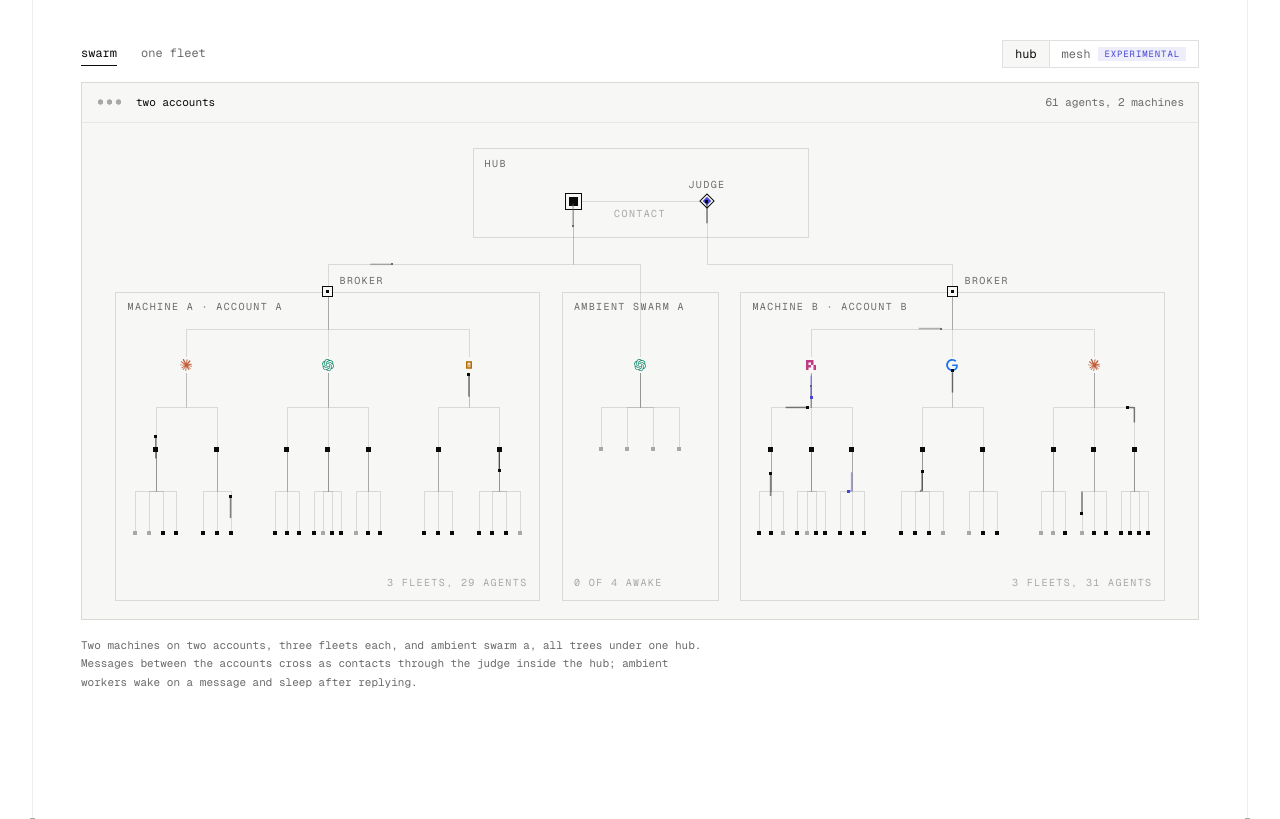
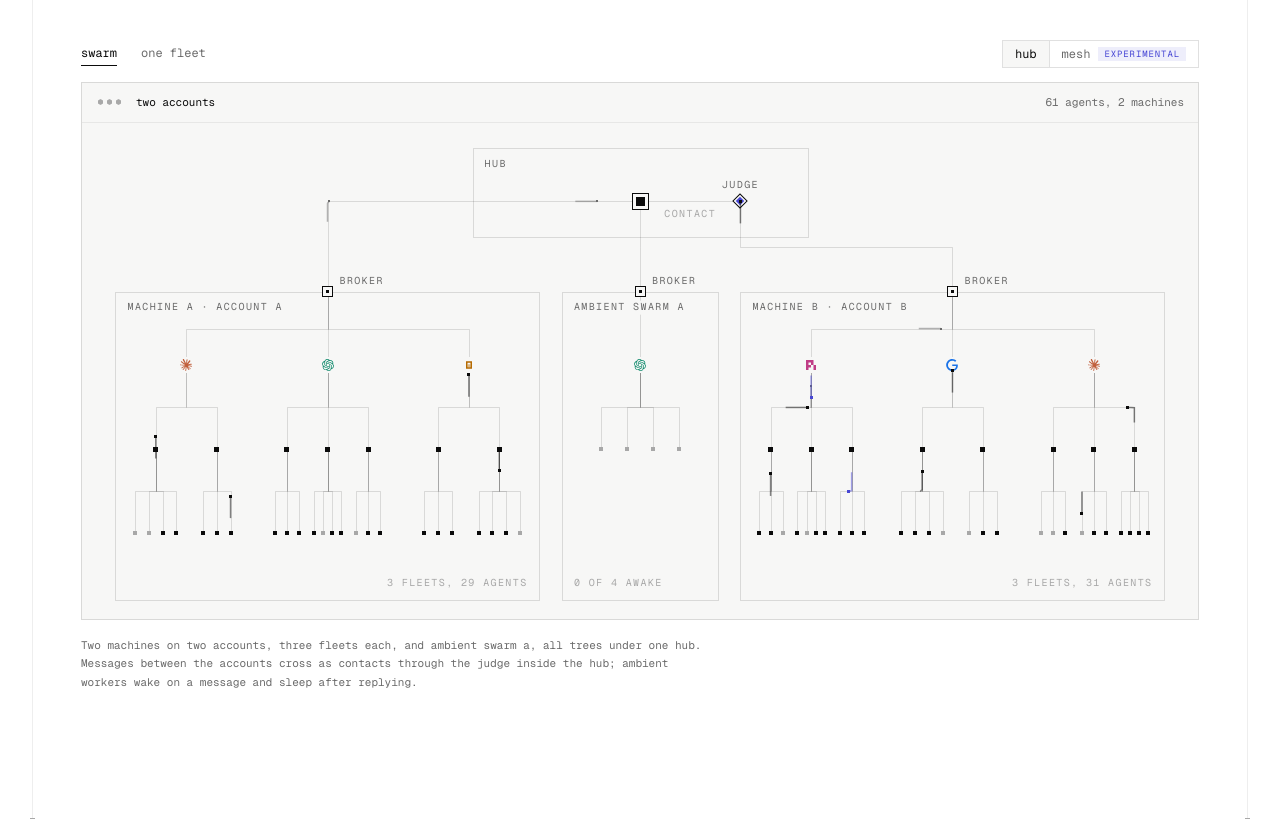
Before and after one commit to scphq/scp, a Next.js app in the folder apps/web/: page / in a window 1280 px wide. Shown: the part 600-1419 px from the top of the page. Built offline with nearby package versions, Linux system fonts and the light colour scheme.

Commit message:
fix(web): each broker links to the hub directly

```diff
--- a/apps/web/app/swarm.tsx
+++ b/apps/web/app/swarm.tsx
@@ -95,8 +95,8 @@ function build(w: number, h: number, labelW: number): Scene {
     ? { x: (w - hw) / 2, y: h * 0.05, w: hw, h: h * 0.18, label: "hub" }
     : { x: w * 0.07, y: h * 0.015, w: w * 0.86, h: h * 0.105, label: "hub" };
   const hubY = hubBox.y + hubBox.h * (wide ? 0.6 : 0.66);
-  const hub = add({ x: wide ? w * 0.5 - hw * 0.2 : hubBox.x + hubBox.w * 0.3, y: hubY, kind: "hub", parent: -1, alive: true, machine: -1 });
-  const gatePt = { x: wide ? w * 0.5 + hw * 0.2 : hubBox.x + hubBox.w * 0.72, y: hubY };
+  const hub = add({ x: wide ? w * 0.5 : hubBox.x + hubBox.w * 0.3, y: hubY, kind: "hub", parent: -1, alive: true, machine: -1 });
+  const gatePt = { x: wide ? w * 0.5 + hw * 0.3 : hubBox.x + hubBox.w * 0.72, y: hubY };
   const gate = add({ ...gatePt, kind: "gate", parent: hub, alive: true, machine: -1 });
 
   let boxes: Box[];
@@ -123,7 +123,7 @@ function build(w: number, h: number, labelW: number): Scene {
   }
 
   boxes.slice(0, 2).forEach((box, m) => {
-    const corner = wide ? { x: box.x + box.w / 2, y: box.y } : { x: m === 0 ? box.x : box.x + box.w, y: box.y };
+    const corner = wide ? { x: box.x + box.w / 2, y: box.y } : { x: m === 0 ? nodes[hub].x : box.x + box.w, y: box.y };
     const broker = add({ ...corner, kind: "broker", parent: m === 0 ? hub : gate, alive: true, machine: m });
     const fleets = FLEETS[m];
     const slot = box.w / fleets.length;
@@ -149,7 +149,8 @@ function build(w: number, h: number, labelW: number): Scene {
   const ab = boxes[AMBIENT];
   const atop = wide ? ab.y + ab.h * 0.24 : ab.y + ab.h * 0.42;
   const astep = wide ? Math.min(ab.h * 0.32, 84) : ab.h * 0.4;
-  const root = add({ x: ab.x + ab.w / 2, y: atop, kind: "root", parent: hub, alive: true, machine: AMBIENT, harness: "codex" });
+  const ambient = add({ x: wide ? ab.x + ab.w / 2 : ab.x, y: ab.y, kind: "broker", parent: hub, alive: true, machine: AMBIENT });
+  const root = add({ x: ab.x + ab.w / 2, y: atop, kind: "root", parent: ambient, alive: true, machine: AMBIENT, harness: "codex" });
   const spacing = Math.min((ab.w * 0.8) / AMBIENT_WORKERS, 26);
   for (let k = 0; k < AMBIENT_WORKERS; k++) {
     add({ x: ab.x + ab.w / 2 + (k - (AMBIENT_WORKERS - 1) / 2) * spacing, y: atop + astep, kind: "worker", parent: root, alive: false, machine: AMBIENT });
@@ -167,14 +168,12 @@ export function elbow(a: Pt, b: Pt): Pt[] {
 function link(scene: Scene, i: number): Pt[] {
   const n = scene.nodes[i];
   const p = scene.nodes[n.parent];
+  if (n.kind !== "broker" || p.x === n.x) return elbow(p, n);
+  if (scene.wide) return p.kind === "gate" ? elbow(p, n) : [p, { x: n.x, y: p.y }, n];
+  if (p.kind === "hub") return [p, { x: scene.rail, y: p.y }, { x: scene.rail, y: n.y }, n];
+  const lane = (scene.hubBox.y + scene.hubBox.h + scene.boxes[0].y) / 2;
   const edge = scene.w - scene.rail;
-  if (!scene.wide && p.kind === "gate") return [p, { x: edge, y: p.y }, { x: edge, y: n.y }, n];
-  if (!scene.wide && p.kind === "hub" && n.kind !== "gate") return [p, { x: scene.rail, y: p.y }, { x: scene.rail, y: n.y }, n];
-  if (scene.wide && (p.kind === "hub" || p.kind === "gate") && n.kind !== "gate") {
-    const bus = (scene.hubBox.y + scene.hubBox.h + scene.boxes[0].y) / 2;
-    return [p, { x: p.x, y: bus }, { x: n.x, y: bus }, n];
-  }
-  return elbow(p, n);
+  return [p, { x: p.x, y: lane }, { x: edge, y: lane }, { x: edge, y: n.y }, n];
 }
 
 function ancestors(nodes: N[], i: number): number[] {
@@ -467,6 +466,8 @@ export function Swarm({ status }: { status: React.RefObject<HTMLSpanElement | nu
       boxes.forEach((box, m) => {
         ctx.strokeStyle = pal.line;
         ctx.strokeRect(crisp(box.x), crisp(box.y), Math.round(box.w), Math.round(box.h));
+        ctx.fillStyle = pal.bg;
+        ctx.fillRect(box.x + 6, box.y + 9, ctx.measureText(box.label.toUpperCase()).width + 12, 14);
         label(box.label, box.x + 12, box.y + 16);
         const alive = nodes.filter((n) => n.machine === m && n.kind !== "broker" && n.alive).length;
         const text = m === AMBIENT ? `${alive - 1} of ${AMBIENT_WORKERS} awake` : `${FLEETS[m].length} fleets, ${alive} agents`;
```
